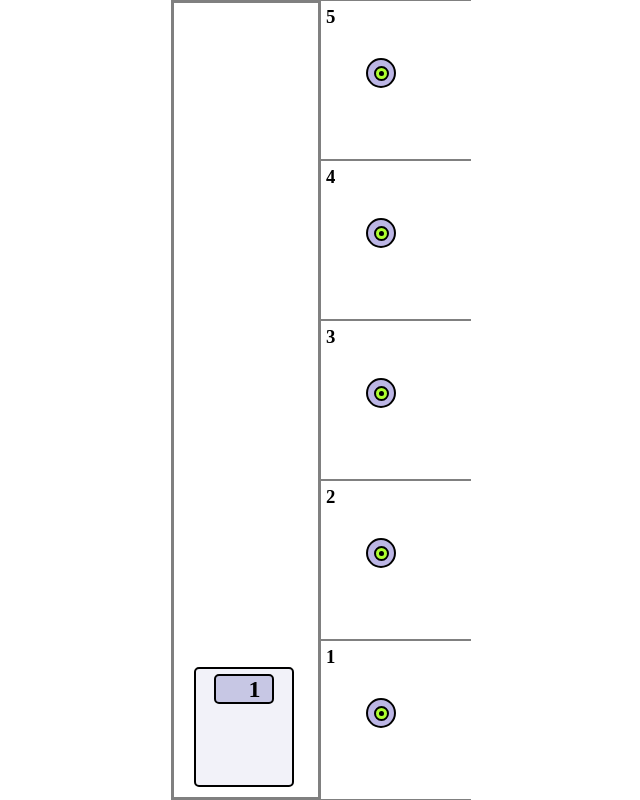
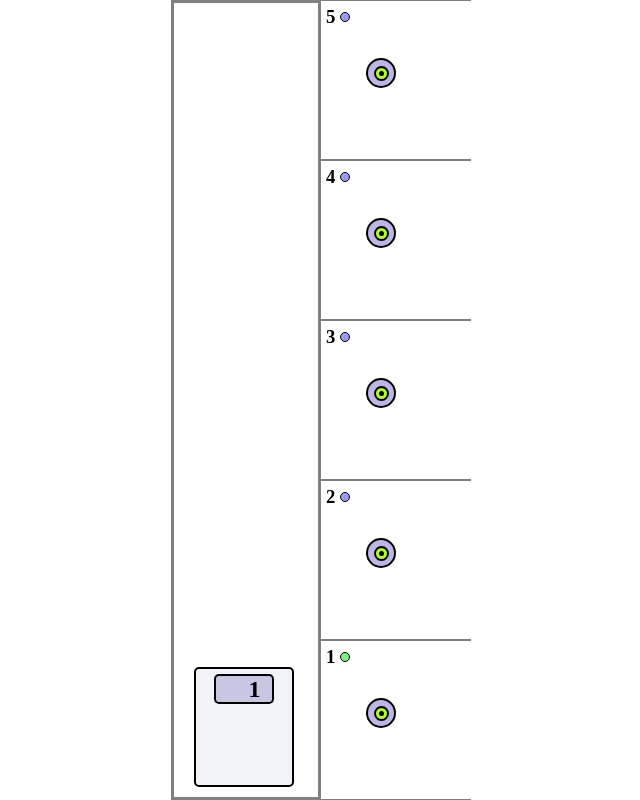
Before and after one commit to maximmc911/test_lift, a Vue app: page / in a window 1280 px wide. Shown: the whole page, without its empty margins (319-959 px from the left). Built offline with nearby package versions, Linux system fonts and the light colour scheme; some icons are missing.

Commit message:
update movement floor

```diff
--- a/src/components/MainLift.vue
+++ b/src/components/MainLift.vue
@@ -3,6 +3,38 @@
     import Lift from './lift/Lift.vue';
     import { floor } from './data/data'
     import { handleClickBtn } from './functions/functions'
+import { onUpdated } from 'vue';
+
+    const CheckFloor = (e) =>{
+if (floor[1].pointer !== 'waiting') {
+if (!floor[1].queue.includes(e)) {
+
+    floor[1].queue.push(e)
+    console.log(floor[1].queue);
+}
+
+
+
+
+
+        return
+    }
+
+    handleClickBtn(e)
+}
+
+
+
+
+    onUpdated (  () => {
+        if (floor[1].pointer == 'waiting' && floor[1].queue.length !==0) {
+            handleClickBtn(floor[1].queue[0])
+            floor[1].queue.shift()
+        }
+console.log('Я обновился')
+})
+
+
 </script>
 <template>
     <div class="container">
@@ -16,8 +48,12 @@
         <div style="display: flex; flex-direction: column-reverse;">
             <div class="" v-for="(index) in 5">
 
-                <div class="hall" :key="index" @click="handleClickBtn(index)" >
-                   <h3 style="margin: 5px;">{{ index }}</h3>
+                <div class="hall" :key="index" @click="CheckFloor(index)" >
+                    <div style="display: flex; align-items: center;">
+                        <h3 style="margin: 5px;">{{ index }}</h3>
+                        <div class="activeBtn" v-if="floor[1].activeBtn == index"></div>
+                        <div class="activeBtn" v-else style="background:rgb(156, 157, 240);"></div>
+                    </div>
                     <Button/>
                 </div>
             </div>
@@ -50,4 +86,11 @@ gap: 10px;
     border-bottom: 1px solid grey;
     border-top: 1px solid grey;
 }
+.activeBtn{
+    width: 10px;
+    height: 10px;
+    border-radius: 50%;
+    border: 1px solid black;
+    background: rgb(129, 236, 136);
+}
 </style>
--- a/src/components/data/data.js
+++ b/src/components/data/data.js
@@ -9,6 +9,8 @@ import { ref, reactive } from 'vue';
         {
             floor: 1,
             pointer: 'waiting',
+            activeBtn: 1,
+            queue:[],
 
         }
     ]);
--- a/src/components/functions/functions.js
+++ b/src/components/functions/functions.js
@@ -1,17 +1,22 @@
 import { floor } from "../data/data";
 export const handleClickBtn = (el) => {
-    floor[1].BtnActive = true;
+
+    console.log(floor[1]);
     let transformY = -el * 20 + 20;
     let time=0;
     floor[0].transform = `translate(0,` + transformY + `vh)`;
     if (floor[1].floor <= el) {
         time = (el-floor[1].floor)*1000;
         floor[1].pointer = `top`;
+
+        floor[1].activeBtn = el;
+
+
         floor[0].transition = (el - floor[1].floor) + `s`;
         floor[1].floor = el;
         setTimeout(() => {
             floor[1].pointer = 'pause';
-            floor[1].BtnActive = false;
+      /*       floor[1].BtnActive = false; */
             setTimeout(() => {
                 floor[1].pointer = 'waiting';
             }, 3000);
@@ -21,11 +26,15 @@ export const handleClickBtn = (el) => {
     } else {
         time = (floor[1].floor-el)*1000;
         floor[1].pointer = `bottom`;
+
+        floor[1].activeBtn = el;
+
+
         floor[0].transition = (floor[1].floor - el) + `s`;
         floor[1].floor = el;
         setTimeout(() => {
             floor[1].pointer = 'pause';
-            floor[1].BtnActive = false;
+
             setTimeout(() => {
                 floor[1].pointer = 'waiting';
             }, 3000);
```
